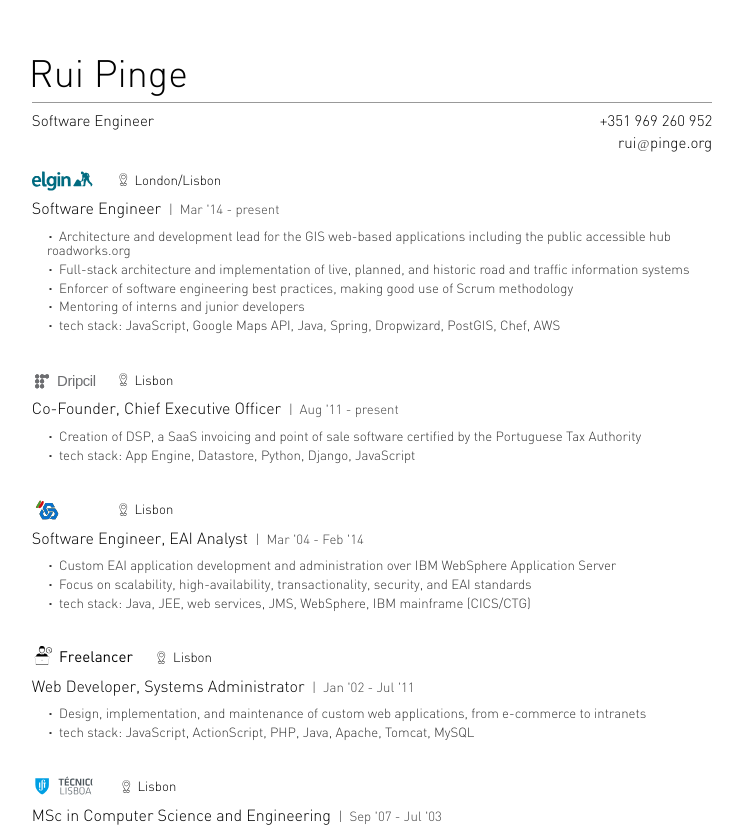
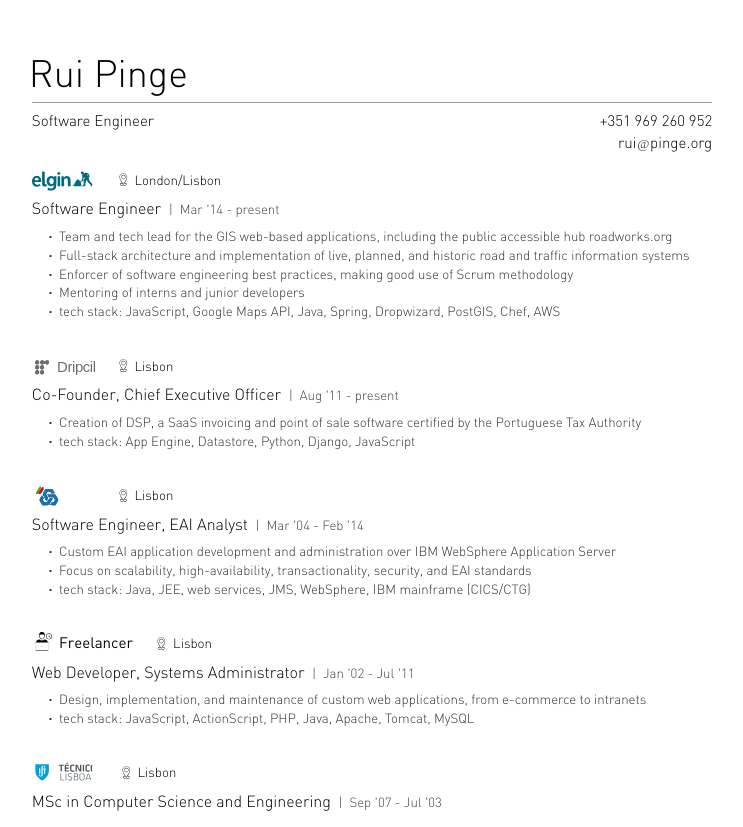
Before and after one commit to ruipinge/resume, a React app: page / in a window 1280 px wide. Shown: the top 827 px of the page, without its empty margins (268-1011 px from the left). Built offline with nearby package versions, Linux system fonts and the light colour scheme.

Commit message:
Elgin position update.

```diff
--- a/src/components/resume.jsx
+++ b/src/components/resume.jsx
@@ -175,7 +175,7 @@ export default class Resume extends Component {
             </Company>
             <Role>Software Engineer<DateRange>| &nbsp;Mar '14 - present</DateRange></Role>
             <Responsibilities>
-              <Responsibility>Architecture and development lead for the GIS web-based applications including the public accessible hub roadworks.org</Responsibility>
+              <Responsibility>Team and tech lead for the GIS web-based applications, including the public accessible hub roadworks.org</Responsibility>
               <Responsibility>Full-stack architecture and implementation of live, planned, and historic road and traffic information systems</Responsibility>
               <Responsibility>Enforcer of software engineering best practices, making good use of Scrum methodology</Responsibility>
               <Responsibility>Mentoring of interns and junior developers</Responsibility>
```
